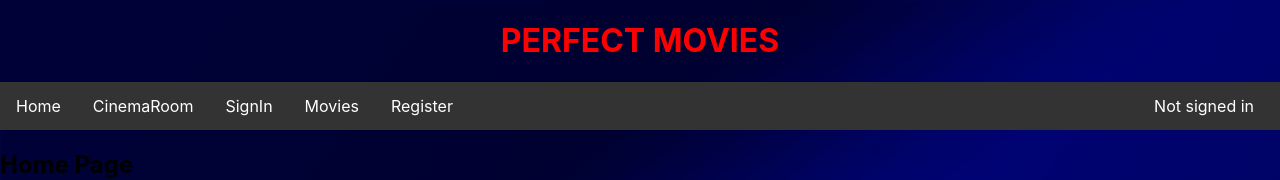
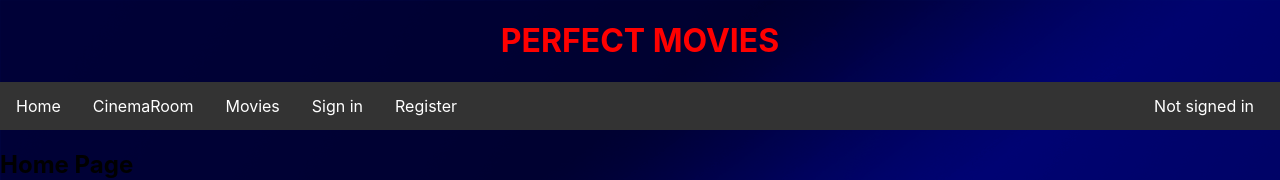
Before and after one commit to wilcer1/fullstackprojectreact, a React (Create React App) app: page / in a window 1280 px wide. Shown: the top 180 px of the page. Built offline with nearby package versions, Linux system fonts and the light colour scheme; no server answers.

Commit message:
Changed position in navbar
changed order with sign in and movies

```diff
--- a/src/components/Navbar.js
+++ b/src/components/Navbar.js
@@ -39,8 +39,8 @@ function Navbar(props){
         <ul>
             <li><a href="/">Home</a></li>
             <li><a href="/CinemaRoom">CinemaRoom</a></li>
-            <li><a href="/SignIn">SignIn</a></li>
             <li><a href="/Movies">Movies</a></li>
+            <li><a href="/SignIn">Sign in</a></li>
             <li><a href="/Register">Register</a></li>
             <li className="currentUser"><a>{signedIn ? `Signed in as: ${user}`: "Not signed in"}</a></li>
         </ul>
```
